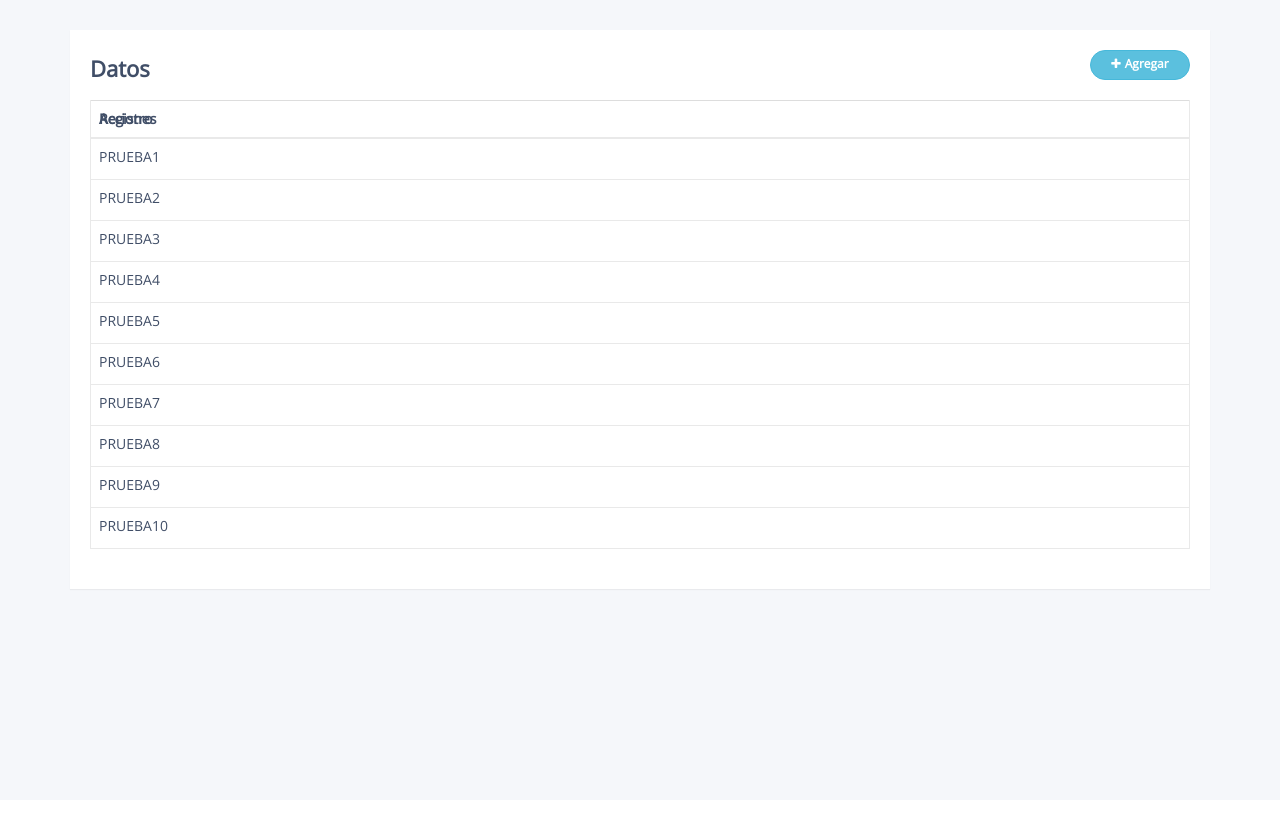
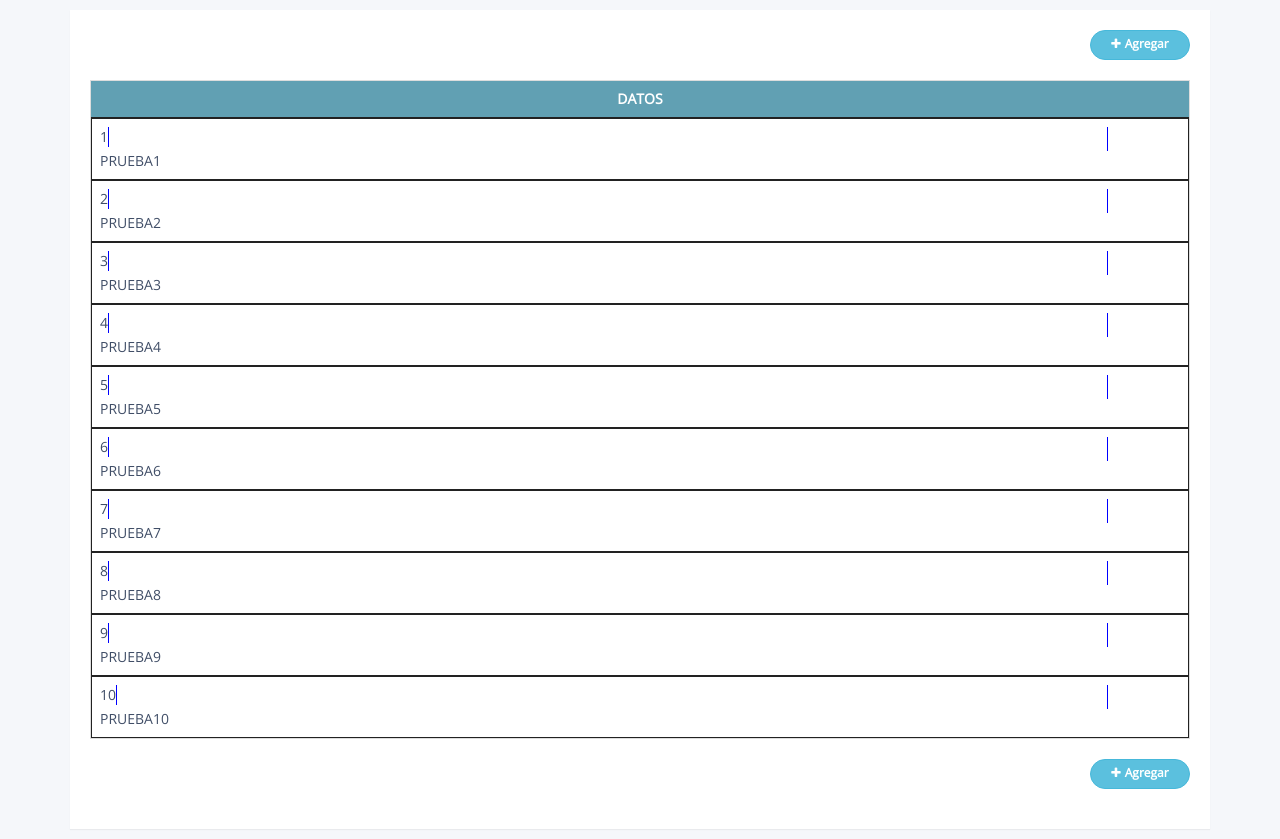
Before and after one commit to BlauUCE/InfoClavePHP, a PHP site: page / in a window 1280 px wide. Before the commit the page ends 590 px from the top, so only its background shows below. Run offline with PHP 8.4, Linux system fonts and the light colour scheme; data comes from the database, SQL or seed files in the repository; both versions use the stored data as it was after the commit.

Commit message:
commit final mier-20-5-2020

```diff
--- a/css/custom.css
+++ b/css/custom.css
@@ -2,13 +2,17 @@
     color: #404E67;
     background: #F5F7FA;
     font-family: 'Open Sans', sans-serif;
+    height: 100%;
 }
 .table-wrapper {
     width: 100%;
-		margin: 30px auto;
+    margin: 10px auto;
     background: #fff;
     padding: 20px;
     box-shadow: 0 1px 1px rgba(0,0,0,.05);
+    overflow-y: scroll;
+    height: 100%;
+    position: relative;
 }
 .table-title {
     padding-bottom: 10px;
@@ -35,20 +39,25 @@
     table-layout: fixed;
 }
 table.table tr th, table.table tr td {
-        border-color: #e9e9e9;
+    border-color: #222;
+    border-width: 1px !important;
 }
+
 table.table th i {
     font-size: 13px;
     margin: 0 5px;
-        cursor: pointer;
+    text-align: center !important;
+}
+th {
+    text-align: center;
 }
 table.table th:last-child {
-        width: 100%;
+    width: 10%;
 }
 table.table td a {
     cursor: pointer;
     display: inline-block;
-        margin: 0 5px;
+    margin: auto 5px;
     min-width: 24px;
 }
 table.table td a.add {
@@ -81,3 +90,28 @@
 table.table td .add {
     display: none;
 }
+
+table>thead:first-child>tr:first-child>th {
+    background-color: #61a0b3;
+    border-top: 0;
+    border-right: 0;
+    border-left: 0;
+    color: white;
+}
+table {
+    border-collapse: separate !important;
+}
+.info {
+    width: 100%;
+    overflow-x: auto;
+}
+.area-update {
+    height: 300px !important;
+    overflow-x: auto !important;
+    white-space: nowrap;
+}
+.area-create {
+    height: 200px !important;
+    overflow-x: auto !important;
+    white-space: nowrap;
+}
--- a/index.php
+++ b/index.php
@@ -19,7 +19,7 @@
         <div class="table-wrapper">
             <div class="table-title">
                 <div class="row">
-                    <div class="col-sm-8"><h2><b>Datos</b></h2></div>
+                    <div class="col-sm-8"></div>
                     <div class="col-sm-4">
                         <a href="create.php" class="btn btn-info add-new"><i class="fa fa-plus"></i>Agregar</a>
                     </div>
@@ -31,8 +31,7 @@
             <table class="table table-bordered">
                 <thead>
                     <tr>
-                        <th>Registro</th>
-                        <th>Acciones</th>
+                        <th class="text.center"><b>DATOS</b></th>
                     </tr>
                 </thead>
 				<?php
@@ -47,17 +46,39 @@
                             $info=$row->info;
                     ?>
                             <tr>
-                                <td><?php echo $info;?></td>
                                 <td>
+                                <div class="pull-right" style="border-left: 1px solid blue">
                                     <a href="update.php?id=<?php echo $id;?>" class="edit" title="Editar" data-toggle="tooltip"><i class="material-icons">&#xE254;</i></a>
-                                    <a href="delete.php?id=<?php echo $id;?>" class="delete" title="Eliminar" data-toggle="tooltip"><i class="material-icons">&#xE872;</i></a>
+                                    <a href="delete.php?id=<?php echo $id;?>" class="delete" title="Eliminar" data-toggle="tooltip"><i class="material-icons">&#xE872;</i></a><br>
+                                </div>
+                                <div class="pull-left" style="border-right: 1px solid blue">
+                                    <?php
+                                        echo $contador;
+                                    ?>
+                                </div>
+                                <br>
+                                <div class="info">
+                                    <?php
+                                    $text = str_replace("\r\n",'<br>',$info);
+                                     echo $text;
+                                    ?>
+                                </div>
                                 </td>
                             </tr>
                     <?php
+                            $contador=$contador+1;
                         }
                     ?>
                 </tbody>
             </table>
+            <div class="table-title">
+                <div class="row">
+                    <div class="col-sm-8"></div>
+                    <div class="col-sm-4">
+                        <a href="create.php" class="btn btn-info add-new"><i class="fa fa-plus"></i>Agregar</a>
+                    </div>
+                </div>
+            </div>
         </div>
     </div>
 </body>
```
Also changed, not shown: create.php (+6 -3 lines), script.sql (+10 -6 lines), update.php (+5 -6 lines). Lines whose indentation alone changed are shown as unchanged.
